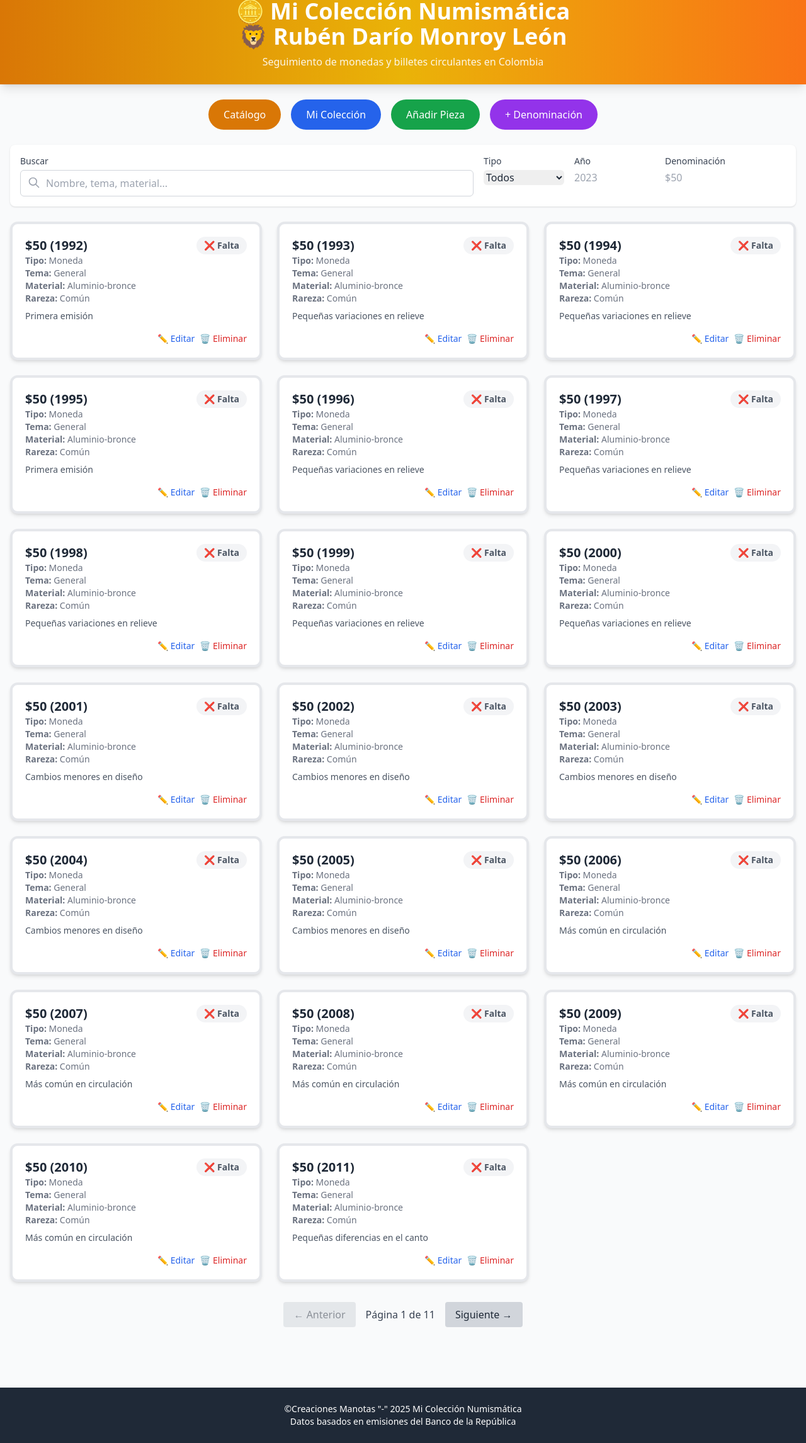
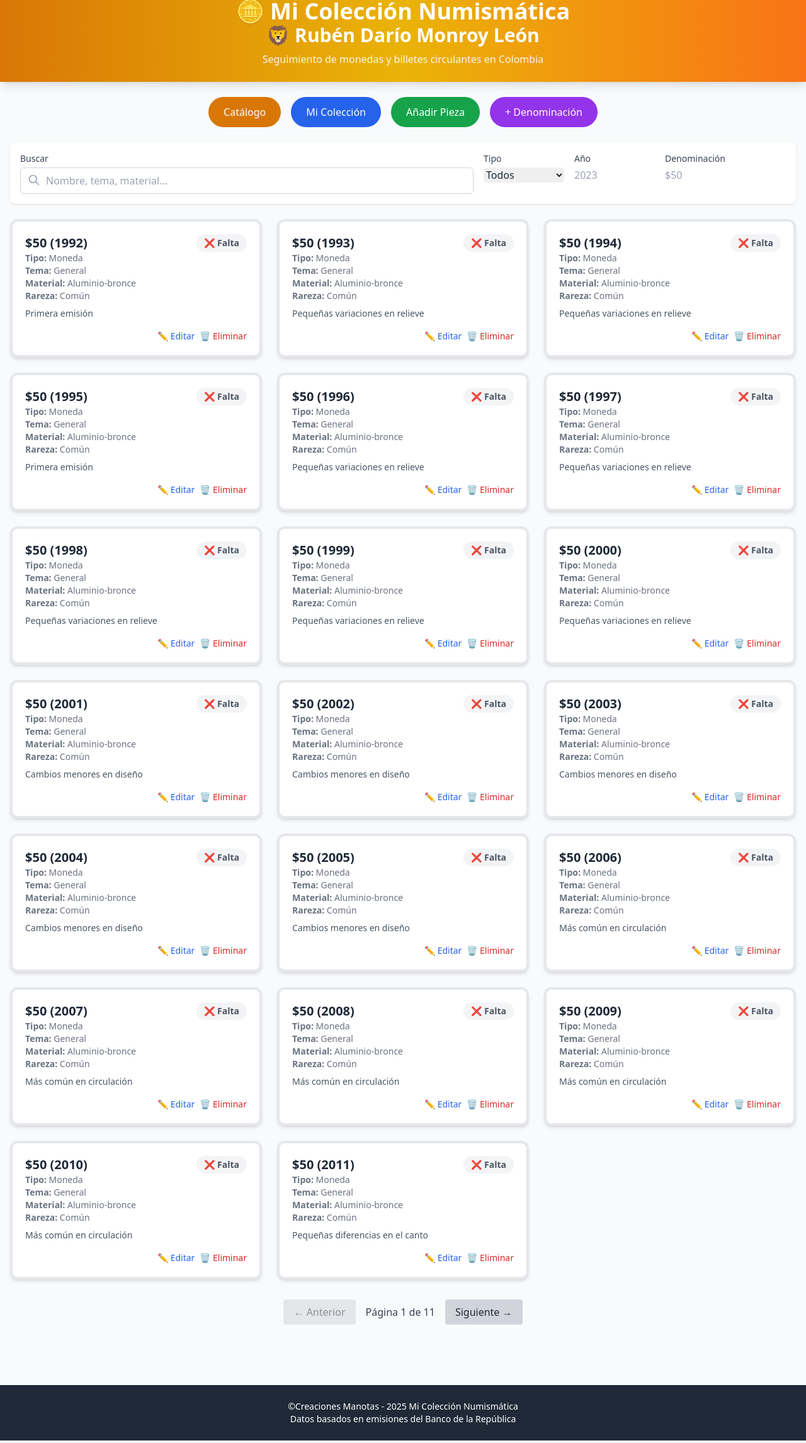
Before and after one commit to rubendml/numismatica, a plain HTML site: page index.html in a window 1280 px wide. Shown: the part 74-2366 px from the top of the page at 63% size. Drawn offline with nearby package versions, Linux system fonts and the light colour scheme.

Commit message:
Update index.html

```diff
--- a/index.html
+++ b/index.html
@@ -22,7 +22,7 @@
     <div class="container mx-auto px-4 py-6 text-center">
       <img src="./assets/logo.png" alt="Logo" class="w-12 h-12 inline-block mr-3">
       <h1 class="text-3xl md:text-4xl font-bold">🪙 Mi Colección Numismática</h1>
-      <h2 class="text-3xl md:text-4xl font-bold">🦁 Rubén Darío Monroy León</h2>
+      <h2 class="text-2xl md:text-3xl font-bold">🦁 Rubén Darío Monroy León</h2>
       <p class="mt-2 opacity-90">Seguimiento de monedas y billetes circulantes en Colombia</p>
     </div>
   </header>
@@ -140,7 +140,7 @@
 
   <!-- Footer -->
   <footer class="mt-12 bg-gray-800 text-white py-6 text-center text-sm">
-    <p>©Creaciones Manotas "-" 2025 Mi Colección Numismática</p>
+    <p>©Creaciones Manotas - 2025 Mi Colección Numismática</p>
     <p>Datos basados en emisiones del Banco de la República</p>
   </footer>
 
```
